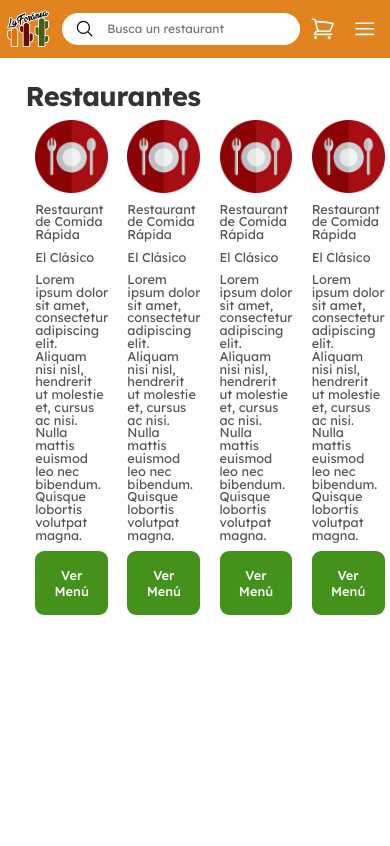
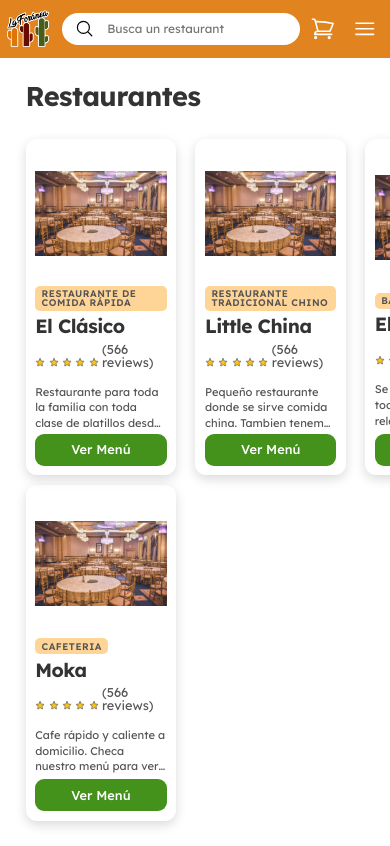
Before and after one commit to RaisedEel/Food-app-LaForanea, a React (Create React App) app: page / in a window 390 px wide. Built offline with nearby package versions, Linux system fonts and the light colour scheme.

Commit message:
Los estilos para los componentes restaurantes han sido refinados un poco. Aun hace falta agregar responsividad.

```diff
--- a/src/components/menu/dishes/DishItem.module.css
+++ b/src/components/menu/dishes/DishItem.module.css
@@ -31,7 +31,6 @@
   align-items: flex-start;
   height: 4.8rem;
   flex-shrink: 0;
-  /* position: relative; */
 }
 
 .dish-title {
--- a/src/components/restaurant/RestaurantItem.js
+++ b/src/components/restaurant/RestaurantItem.js
@@ -1,24 +1,51 @@
-import logo from '../../assets/images/logo.png';
+import { Link } from 'react-router-dom';
 import classes from './RestaurantItem.module.css';
 
-function RestaurantItem() {
+function RestaurantItem(props) {
+  const rating = [];
+  for (let i = 0; i < 5; i++) {
+    rating.push(
+      <svg
+        key={i}
+        xmlns='http://www.w3.org/2000/svg'
+        fill='none'
+        viewBox='0 0 24 24'
+        strokeWidth={1.5}
+        stroke='currentColor'
+        className={classes['rating-icon']}
+      >
+        <path
+          strokeLinecap='round'
+          strokeLinejoin='round'
+          d='M11.48 3.499a.562.562 0 011.04 0l2.125 5.111a.563.563 0 00.475.345l5.518.442c.499.04.701.663.321.988l-4.204 3.602a.563.563 0 00-.182.557l1.285 5.385a.562.562 0 01-.84.61l-4.725-2.885a.563.563 0 00-.586 0L6.982 20.54a.562.562 0 01-.84-.61l1.285-5.386a.562.562 0 00-.182-.557l-4.204-3.602a.563.563 0 01.321-.988l5.518-.442a.563.563 0 00.475-.345L11.48 3.5z'
+        />
+      </svg>
+    );
+  }
+
   return (
     <li>
       <article className={classes['restaurant-item']}>
-        <img
-          className={classes['restaurant-logo']}
-          src={logo}
-          alt='Logo de El Clásico'
-        />
+        <div className={classes['restaurant-photo-cntr']}>
+          <img
+            className={classes['restaurant-photo']}
+            src={props.photo}
+            alt={`${props.type}: ${props.name}`}
+          />
+        </div>
 
-        <p>Restaurant de Comida Rápida</p>
-        <p>El Clásico</p>
-        <p>
-          Lorem ipsum dolor sit amet, consectetur adipiscing elit. Aliquam nisi
-          nisl, hendrerit ut molestie et, cursus ac nisi. Nulla mattis euismod
-          leo nec bibendum. Quisque lobortis volutpat magna.
+        <p className={classes['restaurant-subheading']}>{props.type}</p>
+        <p className={`heading ${classes['restaurant-heading']}`}>
+          {props.name}
         </p>
-        <button className='btn'>Ver Menú</button>
+        <div className={classes['restaurant-rating']}>
+          {rating}
+          <p>(566 reviews)</p>
+        </div>
+        <p className={classes['restaurant-description']}>{props.description}</p>
+        <Link className='btn' to='/menu'>
+          Ver Menú
+        </Link>
       </article>
     </li>
   );
--- a/src/components/restaurant/RestaurantItem.module.css
+++ b/src/components/restaurant/RestaurantItem.module.css
@@ -1,10 +1,74 @@
 .restaurant-item {
+  height: 42rem;
   padding: 1.2rem;
+  border-radius: 11px;
+  box-shadow: 0 4px 12px rgba(0, 0, 0, 0.15);
+  transition: all 0.4s;
+
   display: flex;
   flex-direction: column;
-  gap: 1.2rem;
+  gap: 0.8rem;
 }
 
-.restaurant-logo {
+.restaurant-item:hover {
+  transform: scale(1.05);
+  box-shadow: 0 4px 24px rgba(0, 0, 0, 0.25);
+}
+
+.restaurant-rating {
+  display: flex;
+  align-items: flex-end;
+  gap: 0.4rem;
+  margin-bottom: 1.2rem;
+}
+
+.rating-icon {
+  width: 1.6rem;
+  height: 1.6rem;
+  fill: #fcc419;
+}
+
+.restaurant-photo-cntr {
+  display: flex;
+  align-items: center;
+  justify-content: center;
+  height: 18rem;
+  border-radius: 9px;
+  overflow: hidden;
+}
+
+.restaurant-photo {
   width: 100%;
+  object-fit: cover;
+  object-position: center;
 }
+
+.restaurant-subheading {
+  align-self: flex-start;
+  text-transform: uppercase;
+  font-size: 1.2rem;
+  font-weight: 600;
+  letter-spacing: 0.5px;
+  border-radius: 5px;
+  padding: 0.4rem 0.8rem;
+  background-color: #ffd597;
+}
+
+.restaurant-heading {
+  font-size: 2.4rem;
+}
+
+.restaurant-description {
+  display: -webkit-box;
+  -webkit-box-orient: vertical;
+  -webkit-line-clamp: 3;
+  text-overflow: ellipsis;
+  overflow: hidden;
+  font-size: 1.4rem;
+  line-height: 1.4;
+}
+
+.restaurant-item a:link,
+.restaurant-item a:visited {
+  margin-top: auto;
+}
--- a/src/components/restaurant/RestaurantList.js
+++ b/src/components/restaurant/RestaurantList.js
@@ -4,9 +4,9 @@ import classes from './RestaurantList.module.css';
 
 function RestaurantList(props) {
   return (
-    <ul className={classes.restaurants}>
-      {props.data.map(() => (
-        <RestaurantItem />
+    <ul className={`${classes.restaurants} grid grid--3-cols`}>
+      {props.data.map((restaurant) => (
+        <RestaurantItem {...restaurant} key={restaurant.id} />
       ))}
     </ul>
   );
--- a/src/components/restaurant/RestaurantList.module.css
+++ b/src/components/restaurant/RestaurantList.module.css
@@ -1,5 +1,3 @@
 .restaurants {
   list-style: none;
-  display: grid;
-  grid-template-columns: repeat(4, 1fr);
 }
--- a/src/index.css
+++ b/src/index.css
@@ -41,6 +41,7 @@ select {
   padding: 2.4rem;
 }
 
+.heading,
 .heading-primary,
 .heading-secondary,
 .heading-ternary,
@@ -90,7 +91,9 @@ select {
   grid-template-columns: 1fr 45rem;
 }
 
-.btn {
+.btn,
+.btn:link,
+.btn:visited {
   display: inline-block;
   padding: 1.2rem 1.6rem;
   border: none;
@@ -100,11 +103,14 @@ select {
   font-size: inherit;
   font-family: inherit;
   font-weight: 500;
+  text-align: center;
+  text-decoration: none;
   transition: all 0.3s;
   cursor: pointer;
 }
 
-.btn:hover {
+.btn:hover,
+.btn:active {
   background-color: #367416;
 }
 
--- a/src/pages/LandingPage.js
+++ b/src/pages/LandingPage.js
@@ -1,11 +1,48 @@
 import RestaurantList from '../components/restaurant/RestaurantList';
-// import logo from '../assets/images/logo.png';
+import restaurant from '../assets/images/restaurant.jpg';
+
+const restaurants = [
+  {
+    id: '101',
+    name: 'El Clásico',
+    type: 'Restaurante de Comida Rápida',
+    photo: restaurant,
+    description:
+      'Restaurante para toda la familia con toda clase de platillos desde las deliciosas hamburguesas hasta los clásicos tacos. Prometemos un servicio rápido y atento.',
+  },
+  {
+    id: '106',
+    name: 'Little China',
+    type: 'Restaurante Tradicional Chino',
+    photo: restaurant,
+    description:
+      'Pequeño restaurante donde se sirve comida china. Tambien tenemos buffet.',
+  },
+  {
+    id: '107',
+    name: 'El Noa Noa',
+    type: 'Bar y Karaoke',
+    photo: restaurant,
+    description:
+      'Se hacen bebidas de todo tipo, ambiente relajado con la música más moderna. Lunes, Miercoles y Viernes se organizan noches de karaoke.',
+  },
+  {
+    id: '202',
+    name: 'Moka',
+    type: 'Cafeteria',
+    photo: restaurant,
+    description:
+      'Cafe rápido y caliente a domicilio. Checa nuestro menú para ver nuestra gran variedad.',
+  },
+];
 
 function LandingPage() {
   return (
     <div className='container'>
-      <h2 className='heading-secondary'>Restaurantes</h2>
-      <RestaurantList data={['', '', '', '']} />
+      <h2 className='heading-secondary' style={{ marginBottom: '3.6rem' }}>
+        Restaurantes
+      </h2>
+      <RestaurantList data={restaurants} />
     </div>
   );
 }
```
